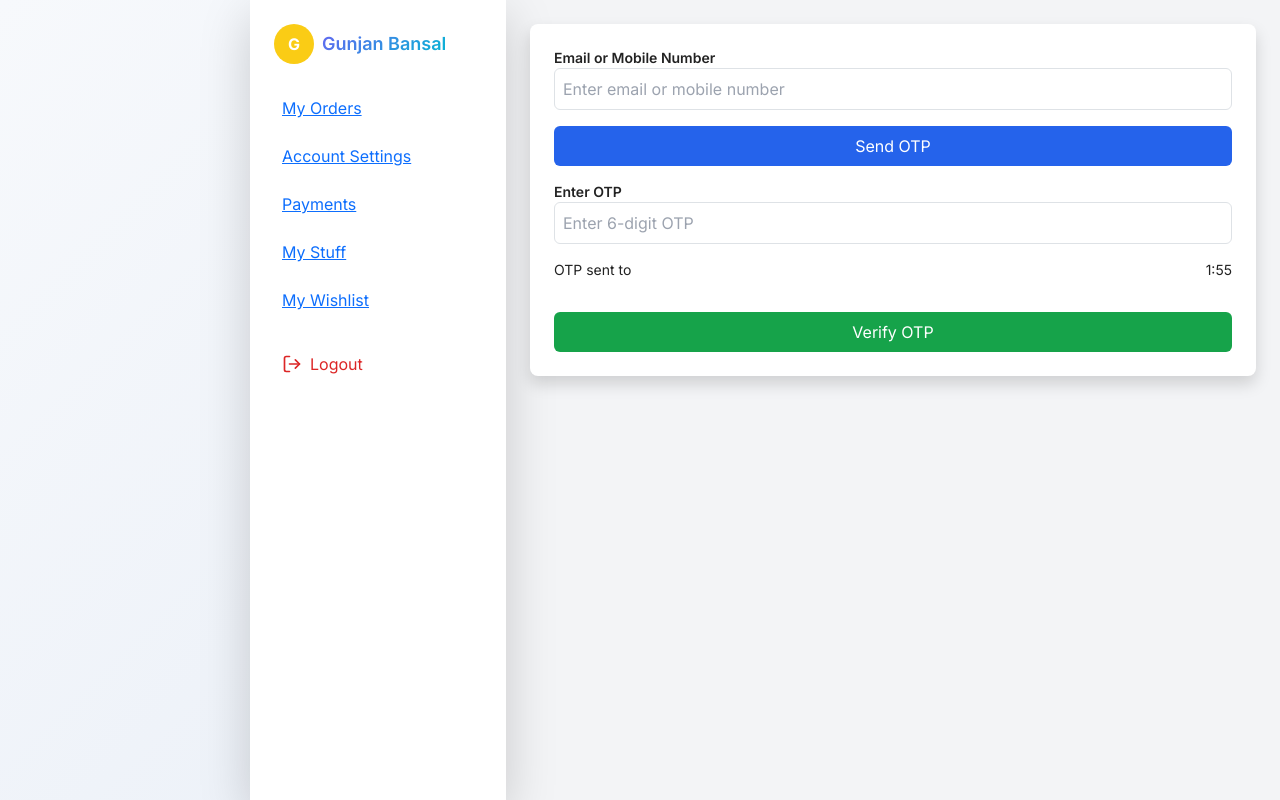
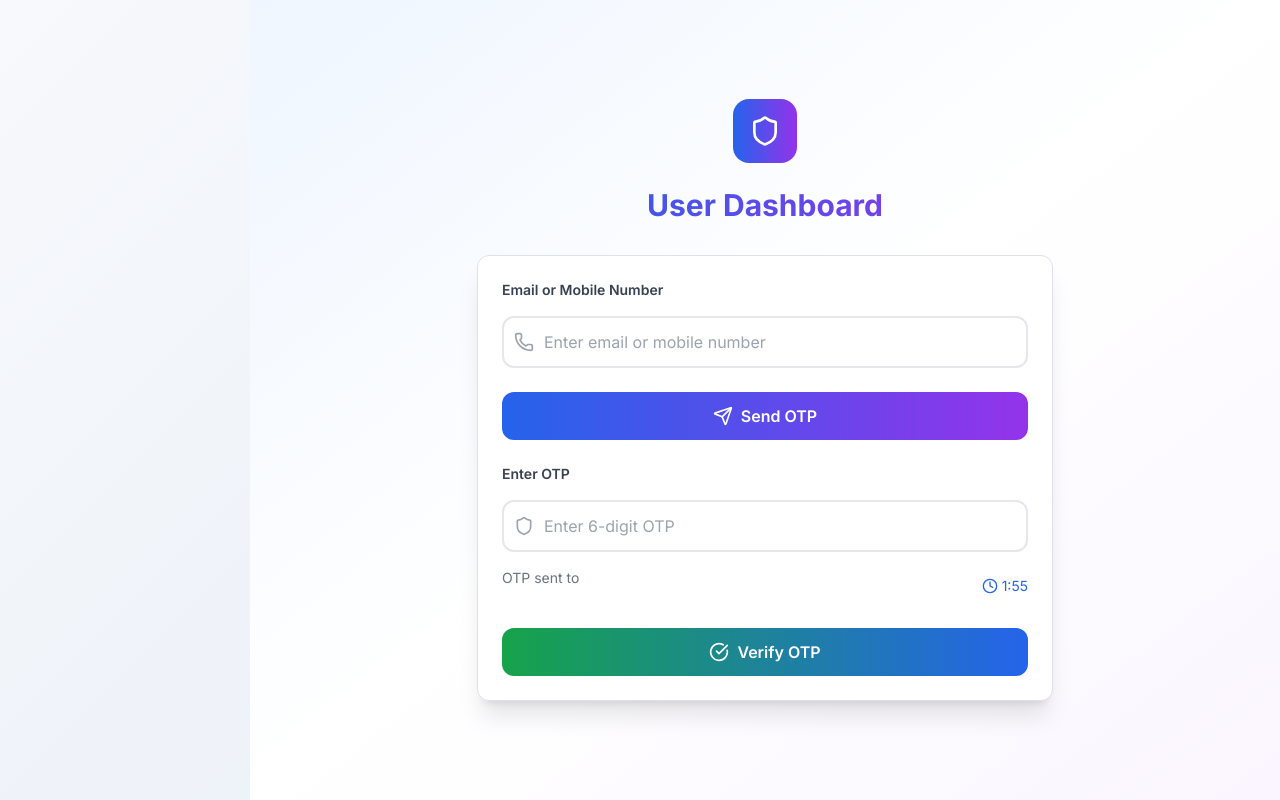
Before and after one commit to ONE2ALLINFOTECH/shopymallgun, a React (Vite) app in the folder frontend/: page /dashboard in a window 1280 px wide. Built offline with nearby package versions, Linux system fonts and the light colour scheme; no server answers.

Commit message:
Initial commit

```diff
--- a/frontend/src/components/pages/UserDashboard.jsx
+++ b/frontend/src/components/pages/UserDashboard.jsx
@@ -1,6 +1,5 @@
 import React, { useState, useEffect } from "react";
-import { Mail, Phone, Shield, CheckCircle, AlertCircle, X, Send, Clock, LogOut } from "lucide-react";
-import { useNavigate, Link } from "react-router-dom";
+import { Mail, Phone, Shield, CheckCircle, AlertCircle, X, Send, Clock } from "lucide-react";
 import api from "../api/api";
 
 const UserDashboard = () => {
@@ -12,13 +11,18 @@ const UserDashboard = () => {
   const [popup, setPopup] = useState({ show: false, type: "", message: "" });
   const [timer, setTimer] = useState(120);
   const [canResend, setCanResend] = useState(false);
-  const navigate = useNavigate();
 
   useEffect(() => {
     let interval;
     if (!isVerified && timer > 0) {
       interval = setInterval(() => {
-        setTimer((prev) => (prev <= 1 ? (setCanResend(true), 0) : prev - 1));
+        setTimer((prev) => {
+          if (prev <= 1) {
+            setCanResend(true);
+            return 0;
+          }
+          return prev - 1;
+        });
       }, 1000);
     }
     return () => clearInterval(interval);
@@ -32,7 +36,9 @@ const UserDashboard = () => {
 
   const showPopup = (type, message) => {
     setPopup({ show: true, type, message });
-    setTimeout(() => setPopup({ show: false, type: "", message: "" }), 3000);
+    setTimeout(() => {
+      setPopup({ show: false, type: "", message: "" });
+    }, 3000);
   };
 
   const handleSendOTP = async () => {
@@ -42,7 +48,7 @@ const UserDashboard = () => {
     }
     setLoading(true);
     try {
-      const res = await api.post("/user/send-otp", { emailOrMobile, isRegistration: false });
+      const res = await api.post("/user/send-otp", { emailOrMobile });
       showPopup("success", res.data.message);
       setTimer(120);
       setCanResend(false);
@@ -61,7 +67,7 @@ const UserDashboard = () => {
     setLoading(true);
     try {
       await api.post("/user/verify-otp", { emailOrMobile, otp });
-      const res = await api.get(`/user/profile?emailOrMobile=${emailOrMobile}`);
+      const res = await api.get(`/profile?emailOrMobile=${emailOrMobile}`);
       setUserData(res.data);
       setIsVerified(true);
       showPopup("success", "OTP verified successfully");
@@ -75,7 +81,7 @@ const UserDashboard = () => {
   const handleResendOTP = async () => {
     setLoading(true);
     try {
-      const res = await api.post("/user/send-otp", { emailOrMobile, isRegistration: false });
+      const res = await api.post("/user/send-otp", { emailOrMobile });
       showPopup("success", "OTP resent successfully");
       setTimer(120);
       setCanResend(false);
@@ -87,73 +93,54 @@ const UserDashboard = () => {
     }
   };
 
-  const handleLogout = () => {
-    localStorage.removeItem("userToken");
-    navigate("/login");
-    showPopup("success", "Logged out successfully");
-  };
-
   const isEmail = emailOrMobile.includes("@");
 
   return (
-    <div className="flex min-h-screen bg-gray-100">
-      {/* Sidebar */}
-      <div className="w-64 bg-white shadow-lg p-4">
-        <div className="flex items-center mb-6">
-          <div className="w-10 h-10 bg-yellow-400 rounded-full flex items-center justify-center text-white font-bold">
-            G
-          </div>
-          <h2 className="ml-2 text-lg font-semibold">Gunjan Bansal</h2>
-        </div>
-        <nav className="space-y-2">
-          <Link to="/my-orders" className="block p-2 hover:bg-gray-200 rounded">My Orders</Link>
-          <Link to="/account-settings" className="block p-2 hover:bg-gray-200 rounded">Account Settings</Link>
-          <Link to="/payments" className="block p-2 hover:bg-gray-200 rounded">Payments</Link>
-          <Link to="/my-stuff" className="block p-2 hover:bg-gray-200 rounded">My Stuff</Link>
-          <Link to="/my-wishlist" className="block p-2 hover:bg-gray-200 rounded">My Wishlist</Link>
-          <button
-            onClick={handleLogout}
-            className="w-full text-left p-2 hover:bg-red-200 rounded text-red-600 flex items-center mt-4"
-          >
-            <LogOut className="w-5 h-5 mr-2" /> Logout
-          </button>
-        </nav>
-      </div>
-
-      {/* Main Content */}
-      <div className="flex-1 p-6">
-        {popup.show && (
-          <div className="fixed inset-0 flex items-center justify-center bg-black bg-opacity-50 z-50">
-            <div className="bg-white rounded-lg p-4 shadow-lg">
-              <div className="flex justify-between items-center">
-                <div className="flex items-center">
-                  {popup.type === "success" ? (
-                    <CheckCircle className="text-green-600 mr-2" />
-                  ) : (
-                    <AlertCircle className="text-red-600 mr-2" />
-                  )}
-                  <span className={popup.type === "success" ? "text-green-600" : "text-red-600"}>
-                    {popup.type === "success" ? "Success!" : "Error!"}
-                  </span>
+    <div className="min-h-screen bg-gradient-to-br from-blue-50 via-white to-purple-50 flex items-center justify-center p-2 sm:p-4">
+      {popup.show && (
+        <div className="fixed inset-0 z-50 flex items-center justify-center p-2 sm:p-4 bg-black bg-opacity-50">
+          <div className={`bg-white rounded-xl sm:rounded-2xl shadow-2xl p-4 sm:p-6 max-w-xs sm:max-w-sm w-full mx-2 sm:mx-4 transform transition-all duration-300 ${popup.show ? "scale-100 opacity-100" : "scale-95 opacity-0"}`}>
+            <div className="flex items-center justify-between mb-3 sm:mb-4">
+              <div className="flex items-center space-x-2 sm:space-x-3">
+                <div className={`w-8 h-8 sm:w-10 sm:h-10 rounded-full flex items-center justify-center ${popup.type === "success" ? "bg-green-100" : "bg-red-100"}`}>
+                  {popup.type === "success" ? <CheckCircle className="w-5 h-5 sm:w-6 sm:h-6 text-green-600" /> : <AlertCircle className="w-5 h-5 sm:w-6 sm:h-6 text-red-600" />}
                 </div>
-                <button onClick={() => setPopup({ show: false, type: "", message: "" })}><X /></button>
+                <h3 className={`font-semibold text-base sm:text-lg ${popup.type === "success" ? "text-green-800" : "text-red-800"}`}>{popup.type === "success" ? "Success!" : "Error!"}</h3>
               </div>
-              <p className="mt-2">{popup.message}</p>
+              <button onClick={() => setPopup({ show: false, type: "", message: "" })} className="text-gray-400 hover:text-gray-600 p-1">
+                <X className="w-4 h-4 sm:w-5 sm:h-5" />
+              </button>
+            </div>
+            <p className="text-gray-700 mb-3 sm:mb-4 text-sm sm:text-base">{popup.message}</p>
+            <div className={`w-full h-1 rounded-full ${popup.type === "success" ? "bg-green-200" : "bg-red-200"}`}>
+              <div className={`h-full rounded-full animate-pulse ${popup.type === "success" ? "bg-green-500" : "bg-red-500"}`} style={{ width: "100%" }}></div>
             </div>
           </div>
-        )}
+        </div>
+      )}
+
+      <div className="w-full max-w-sm sm:max-w-md lg:max-w-lg xl:max-w-xl">
+        <div className="text-center mb-6 sm:mb-8">
+          <div className="inline-flex items-center justify-center w-12 h-12 sm:w-16 sm:h-16 bg-gradient-to-r from-blue-600 to-purple-600 rounded-xl sm:rounded-2xl mb-3 sm:mb-4">
+            <Shield className="w-6 h-6 sm:w-8 sm:h-8 text-white" />
+          </div>
+          <h1 className="text-2xl sm:text-3xl font-bold bg-gradient-to-r from-blue-600 to-purple-600 bg-clip-text text-transparent">User Dashboard</h1>
+        </div>
 
         {!isVerified ? (
-          <div className="bg-white p-6 rounded-lg shadow">
-            <div className="space-y-4">
+          <div className="bg-white rounded-2xl sm:rounded-3xl shadow-xl p-4 sm:p-6 lg:p-8 border border-gray-100 backdrop-blur-sm">
+            <div className="space-y-4 sm:space-y-6">
               <div>
-                <label className="block text-sm font-semibold">Email or Mobile Number</label>
+                <label className="block text-sm font-semibold text-gray-700 mb-2">Email or Mobile Number</label>
                 <div className="relative">
+                  <div className="absolute inset-y-0 left-0 pl-3 flex items-center pointer-events-none">
+                    {isEmail ? <Mail className="w-4 h-4 sm:w-5 sm:h-5 text-gray-400" /> : <Phone className="w-4 h-4 sm:w-5 sm:h-5 text-gray-400" />}
+                  </div>
                   <input
                     type="text"
                     value={emailOrMobile}
                     onChange={(e) => setEmailOrMobile(e.target.value)}
-                    className="w-full p-2 border rounded"
+                    className="w-full pl-9 sm:pl-10 pr-4 py-2.5 sm:py-3 border-2 rounded-lg sm:rounded-xl focus:outline-none transition-all text-sm sm:text-base border-gray-200 focus:border-blue-500"
                     placeholder="Enter email or mobile number"
                   />
                 </div>
@@ -161,75 +148,85 @@ const UserDashboard = () => {
               <button
                 onClick={handleSendOTP}
                 disabled={loading}
-                className="w-full bg-blue-600 text-white p-2 rounded hover:bg-blue-700"
+                className="w-full bg-gradient-to-r from-blue-600 to-purple-600 text-white py-2.5 sm:py-3 rounded-lg sm:rounded-xl font-semibold hover:from-blue-700 hover:to-purple-700 transition-all transform hover:scale-105 flex items-center justify-center space-x-2 disabled:opacity-50"
               >
-                {loading ? "Sending..." : "Send OTP"}
+                {loading ? (
+                  <div className="animate-spin rounded-full h-4 w-4 sm:h-5 sm:w-5 border-b-2 border-white"></div>
+                ) : (
+                  <>
+                    <Send className="w-4 h-4 sm:w-5 sm:h-5" />
+                    <span>Send OTP</span>
+                  </>
+                )}
               </button>
               <div>
-                <label className="block text-sm font-semibold">Enter OTP</label>
+                <label className="block text-sm font-semibold text-gray-700 mb-2">Enter OTP</label>
                 <div className="relative">
+                  <div className="absolute inset-y-0 left-0 pl-3 flex items-center pointer-events-none">
+                    <Shield className="w-4 h-4 sm:w-5 sm:h-5 text-gray-400" />
+                  </div>
                   <input
                     type="text"
                     value={otp}
                     onChange={(e) => setOtp(e.target.value)}
-                    className="w-full p-2 border rounded"
+                    className="w-full pl-9 sm:pl-10 pr-4 py-2.5 sm:py-3 border-2 rounded-lg sm:rounded-xl focus:outline-none transition-all text-sm sm:text-base border-gray-200 focus:border-blue-500"
                     placeholder="Enter 6-digit OTP"
                     maxLength={6}
                   />
                 </div>
-                <div className="flex justify-between mt-2">
-                  <p className="text-sm">OTP sent to {emailOrMobile}</p>
-                  {timer > 0 && <p className="text-sm">{formatTime(timer)}</p>}
+                <div className="flex flex-col sm:flex-row sm:items-center sm:justify-between mt-2 space-y-1 sm:space-y-0">
+                  <p className="text-xs sm:text-sm text-gray-500 break-all">OTP sent to {emailOrMobile}</p>
+                  {timer > 0 && (
+                    <div className="flex items-center space-x-1 text-xs sm:text-sm text-blue-600">
+                      <Clock className="w-3 h-3 sm:w-4 sm:h-4" />
+                      <span>{formatTime(timer)}</span>
+                    </div>
+                  )}
                 </div>
               </div>
-              <div className="flex space-x-2">
+              <div className="flex flex-col sm:flex-row space-y-2 sm:space-y-0 sm:space-x-3">
                 <button
                   onClick={handleVerifyOTP}
                   disabled={loading}
-                  className="flex-1 bg-green-600 text-white p-2 rounded hover:bg-green-700"
+                  className="flex-1 bg-gradient-to-r from-green-600 to-blue-600 text-white py-2.5 sm:py-3 rounded-lg sm:rounded-xl font-semibold hover:from-green-700 hover:to-blue-700 transition-all transform hover:scale-105 flex items-center justify-center space-x-2 disabled:opacity-50"
                 >
-                  {loading ? "Verifying..." : "Verify OTP"}
+                  {loading ? (
+                    <div className="animate-spin rounded-full h-4 w-4 sm:h-5 sm:w-5 border-b-2 border-white"></div>
+                  ) : (
+                    <>
+                      <CheckCircle className="w-4 h-4 sm:w-5 sm:h-5" />
+                      <span>Verify OTP</span>
+                    </>
+                  )}
                 </button>
                 {canResend && (
                   <button
                     onClick={handleResendOTP}
                     disabled={loading}
-                    className="flex-1 bg-orange-500 text-white p-2 rounded hover:bg-orange-600"
+                    className="px-4 py-2.5 sm:py-3 bg-orange-500 hover:bg-orange-600 text-white rounded-lg sm:rounded-xl font-semibold transition-all transform hover:scale-105 flex items-center justify-center space-x-2 disabled:opacity-50"
                   >
-                    {loading ? "Resending..." : "Resend OTP"}
+                    {loading ? (
+                      <div className="animate-spin rounded-full h-3 w-3 sm:h-4 sm:w-4 border-b-2 border-white"></div>
+                    ) : (
+                      <>
+                        <RefreshCw className="w-3 h-3 sm:w-4 sm:h-4" />
+                        <span>Resend</span>
+                      </>
+                    )}
                   </button>
                 )}
               </div>
             </div>
           </div>
         ) : (
-          <div className="bg-white p-6 rounded-lg shadow">
-            <h2 className="text-xl font-semibold mb-4">Personal Information</h2>
-            <div>
-              <div className="flex items-center mb-4">
-                <div className="w-10 h-10 bg-yellow-400 rounded-full flex items-center justify-center text-white font-bold mr-2">
-                  G
-                </div>
-                <div>
-                  <p className="font-semibold">{userData?.firstName || "N/A"} {userData?.lastName || "N/A"}</p>
-                  <p className="text-sm text-gray-500">+91-{userData?.emailOrMobile || "N/A"}</p>
-                </div>
-              </div>
-              <div className="space-y-2">
-                <p><strong>Your Gender:</strong> {userData?.gender || "N/A"}</p>
-                <button className="bg-blue-600 text-white p-2 rounded hover:bg-blue-700">Edit</button>
-              </div>
-            </div>
-            <div className="mt-6">
-              <h3 className="text-lg font-semibold">FAQs</h3>
-              <p>What happens when I update my email address or mobile number?</p>
-              <p>Your login & all mobile number/like-wise. You'll get all your account related communication on your updated email address or mobile number.</p>
-              <p>When will my Flipkart account be updated with the new email address or mobile number?</p>
-              <p>It happens as soon as you confirm the verification code sent to your email or mobile and save the changes.</p>
-            </div>
-            <div className="mt-6">
-              <button className="text-red-600">Deactivate Account</button>
-              <button className="text-red-600 ml-4">Delete Account</button>
+          <div className="bg-white rounded-2xl sm:rounded-3xl shadow-xl p-4 sm:p-6 lg:p-8 border border-gray-100 backdrop-blur-sm">
+            <h2 className="text-xl sm:text-2xl font-semibold mb-4 sm:mb-6">Profile Details</h2>
+            <div className="space-y-4">
+              <p><strong>Email/Mobile:</strong> {userData?.emailOrMobile}</p>
+              <p><strong>First Name:</strong> {userData?.firstName}</p>
+              <p><strong>Last Name:</strong> {userData?.lastName}</p>
+              <p><strong>Gender:</strong> {userData?.gender}</p>
+              <p><strong>Address:</strong> {userData?.address}</p>
             </div>
           </div>
         )}
```
